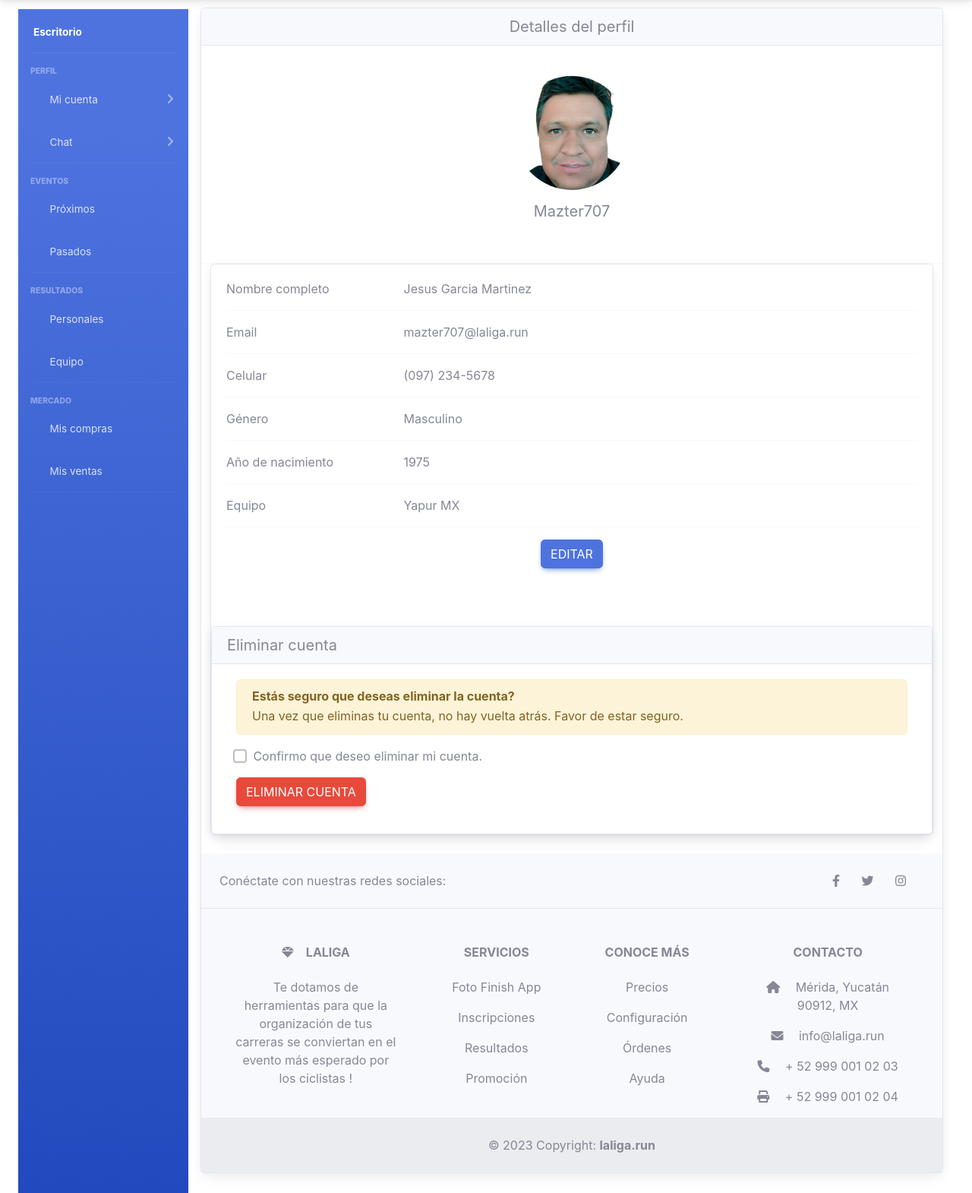
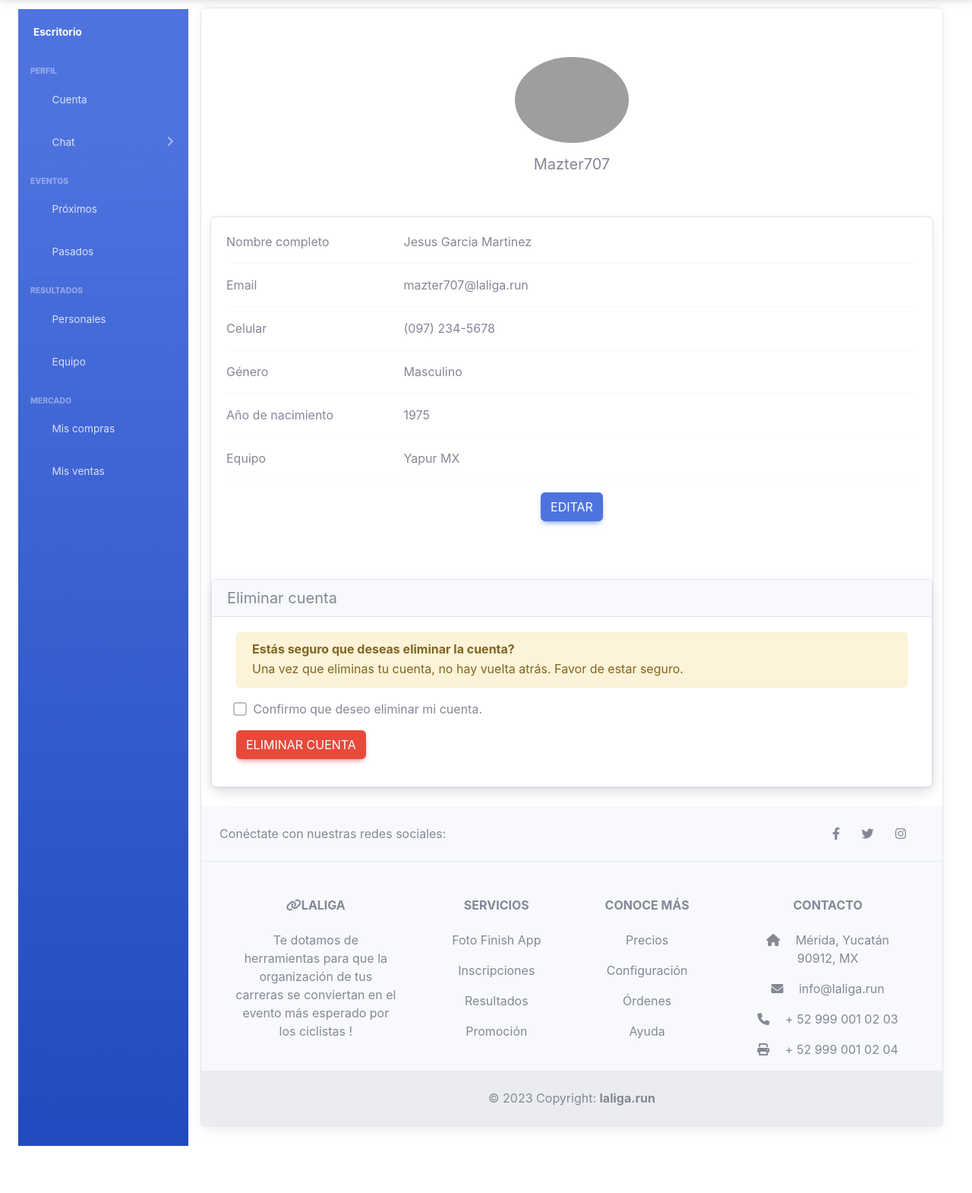
Before and after one commit to Mazter707/https---github.com-Mazter707-virgilio, a PHP site: page /perfil.php in a window 1280 px wide. Shown: the part 84-1654 px from the top of the page at 76% size. After the commit the page ends 1592 px from the top, so only its background shows below. Run offline with PHP 8.4, Linux system fonts and the light colour scheme; grey boxes are pictures that could not be loaded.

Commit message:
Ajustes perfil

```diff
--- /dev/null
+++ b/js/change-icon.js
@@ -0,0 +1,3 @@
+let changeIcon = function(icon) {
+    icon.classList.toggle('fa-chevron-right')
+}
--- a/layouts/footer.php
+++ b/layouts/footer.php
@@ -35,7 +35,7 @@
         <div class="col-md-3 col-lg-4 col-xl-3 mx-auto mb-4">
           <!-- Content -->
           <h6 class="text-uppercase fw-bold mb-4">
-            <i class="fas fa-gem me-3"></i>laliga
+            <i class="fa-solid fa-link"></i>laliga
           </h6>
           <p>
             Te dotamos de herramientas para que la organización de tus carreras se conviertan en el evento más esperado por los ciclistas !
@@ -137,5 +137,7 @@
     <!-- Page level custom scripts -->
     <script src="js/demo/chart-area-demo.js"></script>
     <script src="js/demo/chart-pie-demo.js"></script>
+
+
   </body>
 </html>
--- a/perfil.php
+++ b/perfil.php
@@ -21,7 +21,7 @@
                 <!-- Nav Item - Dashboard -->
                 <li class="nav-item active">
                     <a class="nav-link" href="index.html">
-                        <i class=""></i>
+                        <i class="fs-6"></i>
                         <span>Escritorio</span></a>
                 </li>
 
@@ -29,31 +29,23 @@
                 <hr class="sidebar-divider">
 
                 <!-- Heading -->
-                <div class="sidebar-heading">
+                <div class="sidebar-heading ">
                     Perfil
                 </div>
 
                 <!-- Nav Item - Pages Collapse Menu -->
+                <!-- Nav Item - Charts -->
                 <li class="nav-item">
-                    <a class="nav-link collapsed" href="#" data-toggle="collapse" data-target="#collapseTwo"
-                        aria-expanded="true" aria-controls="collapseTwo">
-                        <i class="fas fa-fw "></i>
-                        <span>Mi cuenta</span>
-                    </a>
-                    <div id="collapseTwo" class="collapse" aria-labelledby="headingTwo" data-parent="#accordionSidebar">
-                        <div class="bg-white py-2 collapse-inner rounded">
-                            <h6 class="collapse-header">Configuracion:</h6>
-                            <a class="collapse-item" href="https://liga.nettual.com/perfil.php">Detalles</a>
-                            <a class="collapse-item" href="https://liga.nettual.com/perfil.php">Ajustes</a>
-                        </div>
-                    </div>
+                    <a class="nav-link" href="charts.html">
+                        <i class="fas fa-fw fs-6"></i>
+                        <span>Cuenta</span></a>
                 </li>
 
                 <!-- Nav Item - Utilities Collapse Menu -->
                 <li class="nav-item">
                     <a class="nav-link collapsed" href="#" data-toggle="collapse" data-target="#collapseUtilities"
                         aria-expanded="true" aria-controls="collapseUtilities">
-                        <i class="fas fa-fw "></i>
+                        <i class="fas fa-fw fs-6"></i>
                         <span>Chat</span>
                     </a>
                     <div id="collapseUtilities" class="collapse" aria-labelledby="headingUtilities"
@@ -72,7 +64,7 @@
                 <hr class="sidebar-divider">
 
                 <!-- Heading -->
-                <div class="sidebar-heading">
+                <div class="sidebar-heading ">
                     Eventos
                 </div>
 
@@ -81,14 +73,14 @@
                 <!-- Nav Item - Charts -->
                 <li class="nav-item">
                     <a class="nav-link" href="charts.html">
-                        <i class="fas fa-fw "></i>
+                        <i class="fas fa-fw fs-6"></i>
                         <span>Próximos</span></a>
                 </li>
 
                 <!-- Nav Item - Tables -->
                 <li class="nav-item">
                     <a class="nav-link" href="tables.html">
-                        <i class="fas fa-fw "></i>
+                        <i class="fas fa-fw fs-6"></i>
                         <span>Pasados</span></a>
                 </li>
 
@@ -96,7 +88,7 @@
                 <hr class="sidebar-divider d-none d-md-block">
 
                 <!-- Heading -->
-                <div class="sidebar-heading">
+                <div class="sidebar-heading ">
                     Resultados
                 </div>
 
@@ -105,21 +97,21 @@
                 <!-- Nav Item - Charts -->
                 <li class="nav-item">
                     <a class="nav-link" href="charts.html">
-                        <i class="fas fa-fw "></i>
+                        <i class="fas fa-fw fs-6"></i>
                         <span>Personales</span></a>
                 </li>
 
                 <!-- Nav Item - Tables -->
                 <li class="nav-item">
                     <a class="nav-link" href="tables.html">
-                        <i class="fas fa-fw "></i>
+                        <i class="fas fa-fw fs-6"></i>
                         <span>Equipo</span></a>
                 </li>
 
                 <!-- Divider -->
                 <hr class="sidebar-divider d-none d-md-block">
                 <!-- Heading -->
-                <div class="sidebar-heading">
+                <div class="sidebar-heading ">
                     Mercado
                 </div>
 
@@ -128,14 +120,14 @@
                 <!-- Nav Item - Charts -->
                 <li class="nav-item">
                     <a class="nav-link" href="charts.html">
-                        <i class="fas fa-fw"></i>
+                        <i class="fas fa-fw fs-6"></i>
                         <span>Mis compras</span></a>
                 </li>
 
                 <!-- Nav Item - Tables -->
                 <li class="nav-item">
                     <a class="nav-link" href="tables.html">
-                        <i class="fas fa-fw"></i>
+                        <i class="fas fa-fw fs-6"></i>
                         <span>Mis ventas</span></a>
                 </li>
 
@@ -151,11 +143,17 @@
               <div class="row">
                 <div class="col-md-12">
                   <div class="card mb-4">
-                    <h5 class="card-header text-center">Detalles del perfil</h5>
+                  <div class="d-sm-flex align-items-center justify-content-between mb-4">
+                        <!-- Sidebar Toggle (Topbar) -->
+                        <button id="sidebarToggleTop" class="btn btn-link d-md-none mr-3">
+                            <i class="fa fa-chevron-left" onclick="changeIcon(this)"></i>
+                        </button>
+                    </div>
+
                     <!-- Account -->
                     <div class="card-body">
                     <div class="card-body text-center">
-                      <img src="https://liga.nettual.com/assets/img/me-removebg-preview.png" alt="avatar"
+                      <img src="https://liga.nettual.com/assets/img/logo-perfil.png" alt="avatar"
                         class="rounded-circle img-fluid" style="width: 150px;">
                       <h5 class="my-3">Mazter707</h5>
                     </div>
@@ -167,7 +165,7 @@
           <div class="card-body">
             <div class="row">
               <div class="col-sm-3">
-                <p class="mb-0">Nombre completo</p>
+                <p class="mb-0 fs-6">Nombre completo</p>
               </div>
               <div class="col-sm-9">
                 <p class="text-muted mb-0">Jesus Garcia Martinez</p>
@@ -176,7 +174,7 @@
             <hr>
             <div class="row">
               <div class="col-sm-3">
-                <p class="mb-0">Email</p>
+                <p class="mb-0 fs-6">Email</p>
               </div>
               <div class="col-sm-9">
                 <p class="text-muted mb-0">mazter707@laliga.run</p>
@@ -185,7 +183,7 @@
             <hr>
             <div class="row">
               <div class="col-sm-3">
-                <p class="mb-0">Celular</p>
+                <p class="mb-0 fs-6">Celular</p>
               </div>
               <div class="col-sm-9">
                 <p class="text-muted mb-0">(097) 234-5678</p>
@@ -194,7 +192,7 @@
             <hr>
             <div class="row">
               <div class="col-sm-3">
-                <p class="mb-0">Género</p>
+                <p class="mb-0 fs-6">Género</p>
               </div>
               <div class="col-sm-9">
                 <p class="text-muted mb-0">Masculino</p>
@@ -203,7 +201,7 @@
             <hr>
             <div class="row">
               <div class="col-sm-3">
-                <p class="mb-0">Año de nacimiento</p>
+                <p class="mb-0 fs-6">Año de nacimiento</p>
               </div>
               <div class="col-sm-9">
                 <p class="text-muted mb-0">1975</p>
@@ -212,7 +210,7 @@
             <hr>
             <div class="row">
               <div class="col-sm-3">
-                <p class="mb-0">Equipo</p>
+                <p class="mb-0 fs-6">Equipo</p>
               </div>
               <div class="col-sm-9">
                 <p class="text-muted mb-0">Yapur MX</p>
@@ -252,4 +250,5 @@
             </div>
         </div>
 </div>
+<script src="js/change-icon.js"></script>
   <?php require ('./layouts/footer.php') ?>
```
